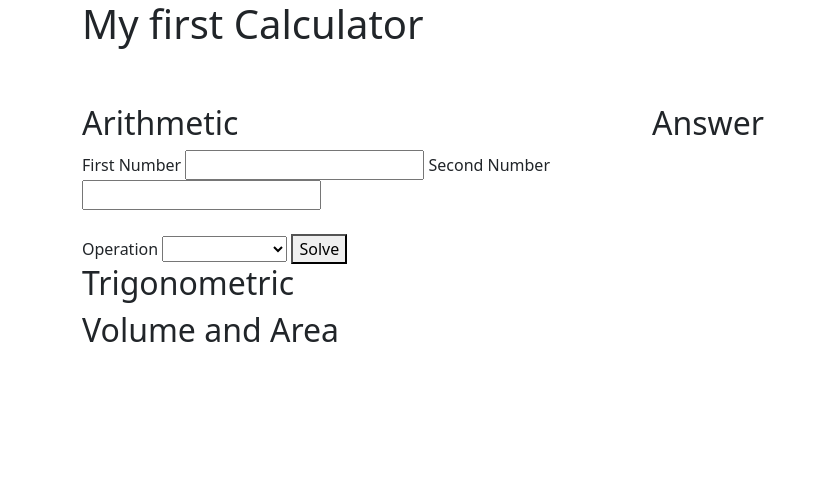
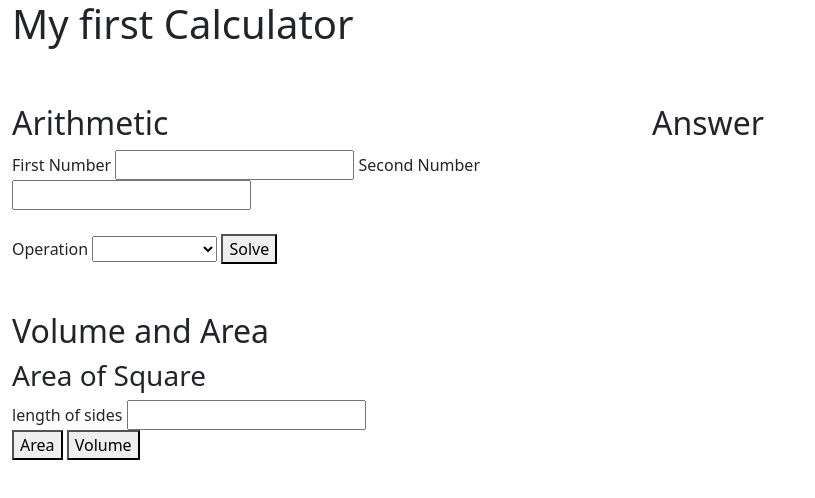
Before and after one commit to joshdels/WebGis2, a plain HTML site: page calculator/index.html in a window 1280 px wide. Shown: the whole page, without its empty margins (0-815 px from the left). Drawn offline with Linux system fonts and the light colour scheme.

Commit message:
finished skeleton calculator

```diff
--- a/calculator/index.html
+++ b/calculator/index.html
@@ -13,7 +13,7 @@
 </head>
 <body>
 
-    <div class="container">
+    <div class="container-fluid">
         <h1>My first Calculator</h1>
         <br><br>
         <div class="row">
@@ -44,15 +44,18 @@
             </div>
         </div>
 
-        <div class="row">
-            <div class="col-6">
-                <h2>Trigonometric</h2>
-            </div>
-        </div>
+        <br><br>
+
 
         <div class="row">
             <div class="col-6">
                 <h2>Volume and Area</h2>
+                <h3>Area of Square</h3>
+                <label for="sides">length of sides</label>
+                <input type="number" id="sides">
+                <br>
+                <button onclick="solve1()">Area</button>
+                <button onclick="solve2()">Volume</button>
             </div>
         </div>
     </div>
--- a/calculator/index.js
+++ b/calculator/index.js
@@ -1,8 +1,10 @@
+var answer = document.getElementById('answer')
+
 function calculate() {
     var first_number = document.getElementById('number1').value
     var second_number = document.getElementById('number2').value
     var operation = document.getElementById('operation').value
-    var answer = document.getElementById('answer')
+
 
     switch (operation) {
     case "+":
@@ -19,3 +21,15 @@ function calculate() {
         break;
     }
 }
+
+function solve1() {
+    var sides = document.getElementById('sides').value
+
+    answer.innerHTML = parseInt(sides)** 2 + ' m2'
+}
+
+function solve2() {
+    var sides = document.getElementById('sides').value
+
+    answer.innerHTML = parseInt(sides)** 3 + ' m2'
+}
```
